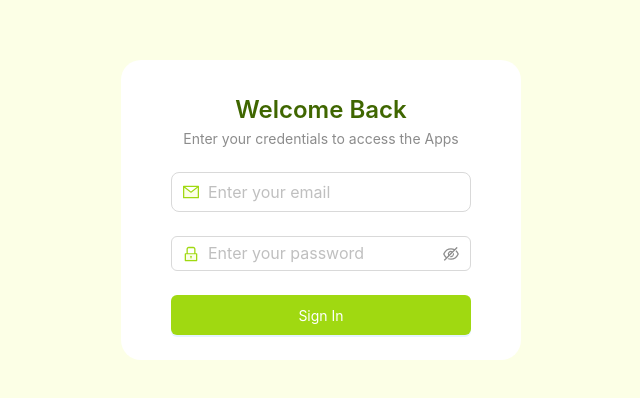
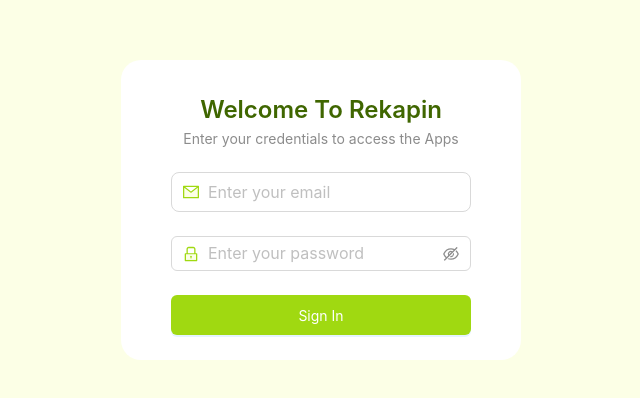
Before and after one commit to gempurbayu/REKAP-DATA-APP, a React (Create React App) app: page /login in a window 1280 px wide. Shown: the part 190-588 px from the top of the page, without its empty margins (319-959 px from the left). Built offline with nearby package versions, Linux system fonts and the light colour scheme.

Commit message:
update alert and login

```diff
--- a/src/app/api/agent.ts
+++ b/src/app/api/agent.ts
@@ -44,7 +44,7 @@
             }
             break;
         case 401:
-            alert('Error 401 (Unauthorized)');
+            alert(data);
             break;
         case 403:
             alert('Error 403 (Forbidden)');
--- a/src/features/account/LoginAccount.tsx
+++ b/src/features/account/LoginAccount.tsx
@@ -37,7 +37,7 @@
     <Layout style={{width: '100wh', height: '100vh'}}>
       <Content style={{width: '100wh', height: '100vh', display: 'flex', alignItems: 'center', justifyContent: 'center', backgroundColor: '#fcffe6'}}>
       <div style={{ width: 400,height: 300 ,padding: 10, backgroundColor: 'white', display: 'flex', alignItems: 'center', flexDirection: 'column', borderRadius: 20}}>
-        <Title level={3} style={{ color: '#3f6600', marginBottom: -10}}>Welcome Back</Title>
+        <Title level={3} style={{ color: '#3f6600', marginBottom: -10}}>Welcome To Rekapin</Title>
         <p style={{ color: '#8c8c8c', marginBottom: 25}}>Enter your credentials to access the Apps</p>
         <Form
           name="basic"
--- a/src/index.tsx
+++ b/src/index.tsx
@@ -5,6 +5,7 @@
 import reportWebVitals from './reportWebVitals';
 import { store, StoreContext } from './app/stores/store';
 import App from './App';
+import { ToastContainer } from 'react-toastify';
 
 const root = ReactDOM.createRoot(
   document.getElementById('root') as HTMLElement
@@ -13,6 +14,7 @@
 root.render(
   <StoreContext.Provider value={store}>
     <App/>
+    <ToastContainer />
   </StoreContext.Provider>
 );
 
```
